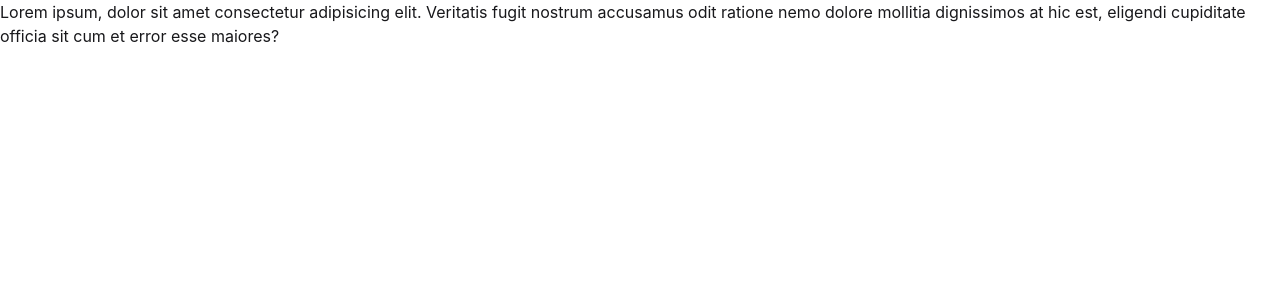
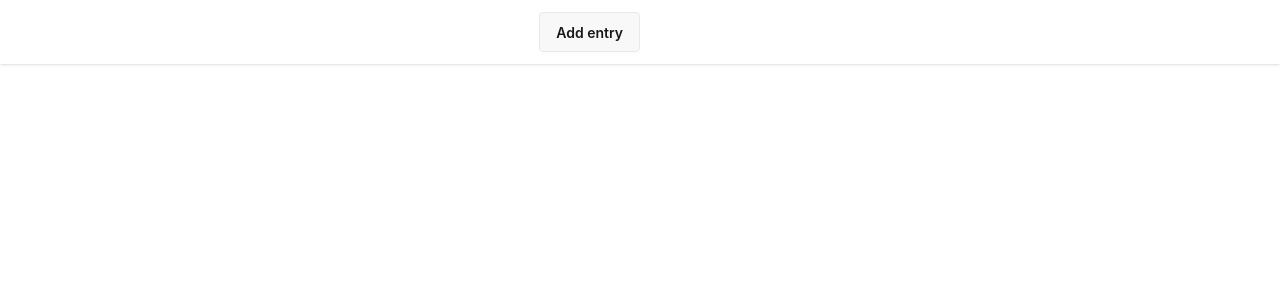
Before and after one commit to ElGumbo/personal-diary, a React (Vite) app: page / in a window 1280 px wide. Shown: the top 300 px of the page. Built offline with nearby package versions, Linux system fonts and the light colour scheme.

Commit message:
add header component

```diff
--- a/src/App.jsx
+++ b/src/App.jsx
@@ -1,12 +1,11 @@
 import "./App.css";
+import Header from "./components/Header";
 
 function App() {
   return (
-    <div>
-      Lorem ipsum, dolor sit amet consectetur adipisicing elit. Veritatis fugit
-      nostrum accusamus odit ratione nemo dolore mollitia dignissimos at hic
-      est, eligendi cupiditate officia sit cum et error esse maiores?
-    </div>
+    <>
+      <Header />
+    </>
   );
 }
 
--- /dev/null
+++ b/src/components/Header.jsx
@@ -0,0 +1,26 @@
+import { useState } from "react";
+
+export default function Header() {
+  const [isOpen, setIsOpen] = useState(false);
+
+  return (
+    <div className="navbar bg-base-100 shadow-sm">
+      <div className="navbar-end">
+        <button className="btn" onClick={() => setIsOpen(true)}>
+          Add entry
+        </button>
+      </div>
+
+      {isOpen && (
+        <div className="modal modal-open">
+          <div className="modal-box">
+            <h3 className="font-bold text-lg">Hello!</h3>
+            <div className="modal-action">
+              <button className="btn" onClick={() => setIsOpen(false)}>Close</button>
+            </div>
+          </div>
+        </div>
+      )}
+    </div>
+  );
+}
```
